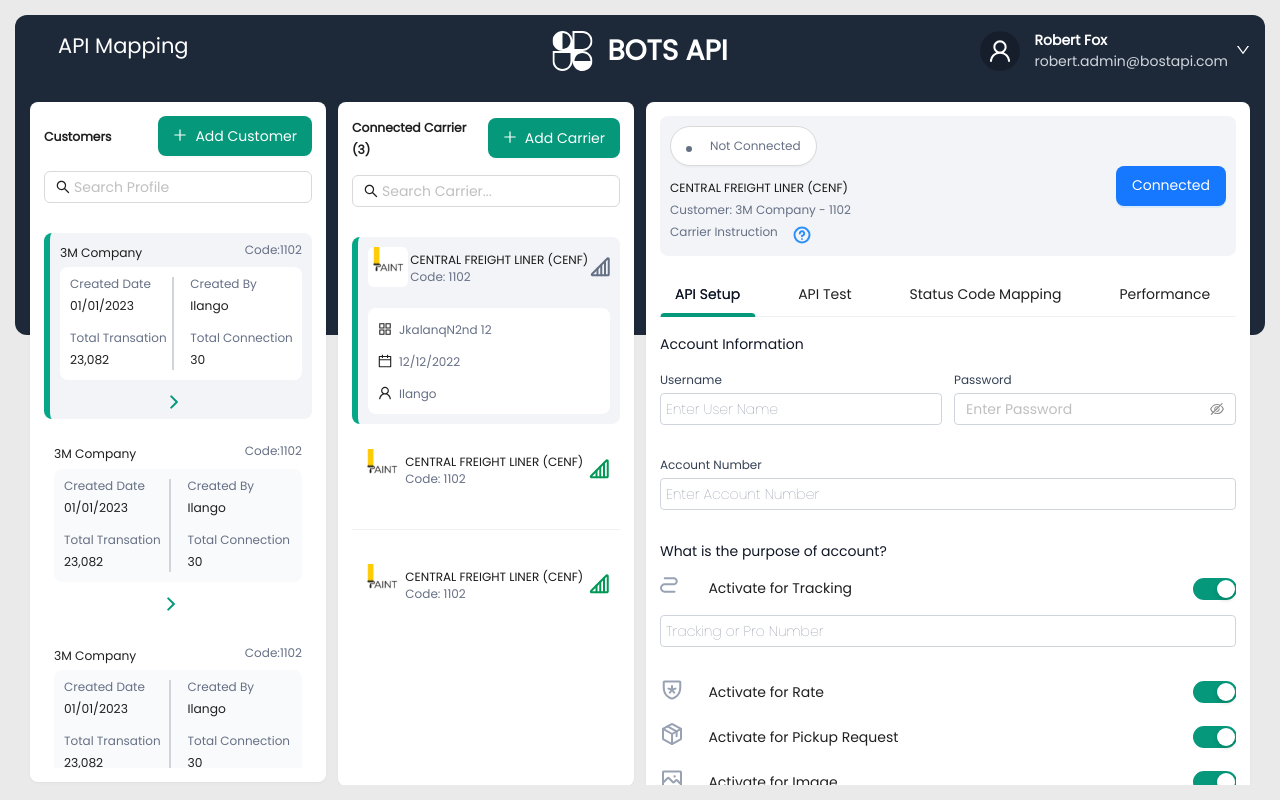
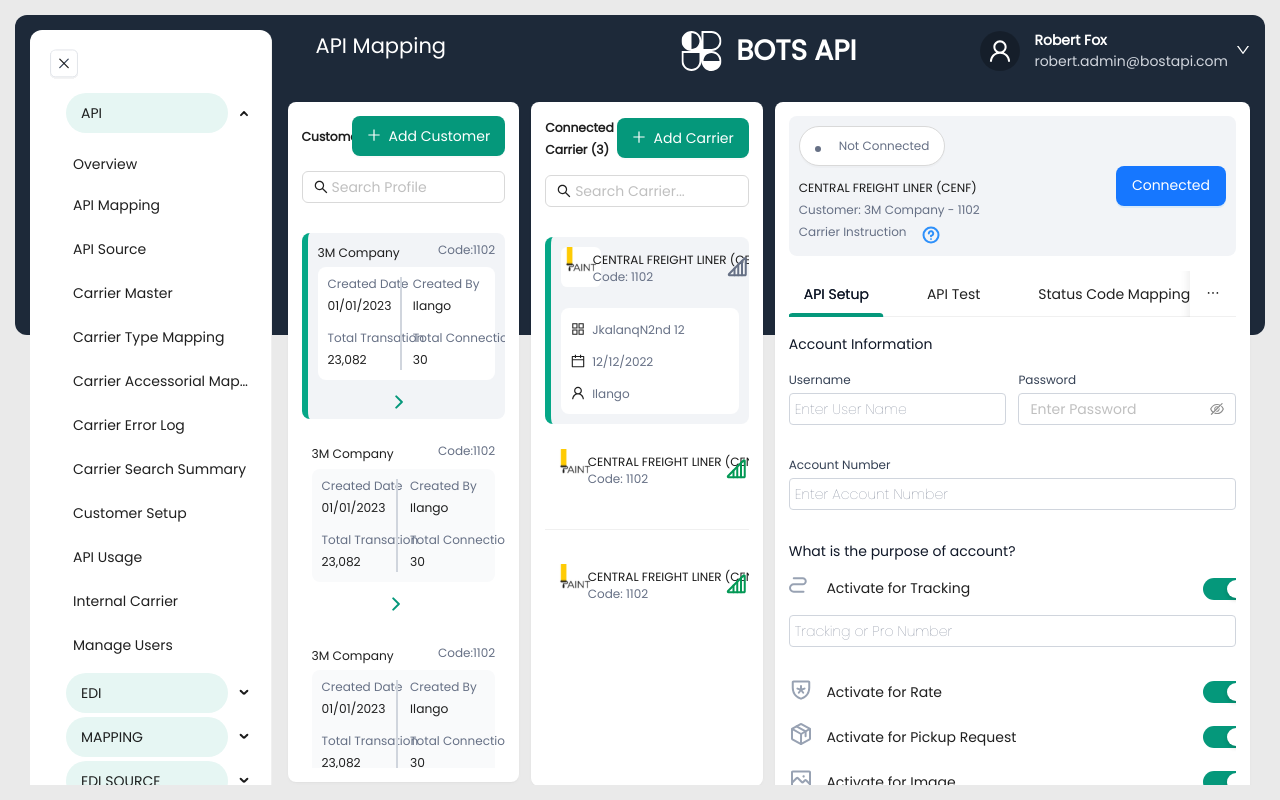
Before and after one commit to ursenthilmca/botsapi-1, a React (Create React App) app: page / in a window 1280 px wide. Built offline with nearby package versions, Linux system fonts and the light colour scheme; some icons are missing.

Commit message:
Menu update

```diff
--- a/src/modules/app-layout/app-layout.js
+++ b/src/modules/app-layout/app-layout.js
@@ -1,16 +1,32 @@
-import React, { Fragment } from "react";
+import React, { Fragment, useState } from "react";
 import { Outlet } from "react-router-dom";
 import "./app-layout.scss";
 import Header from "../header/header";
+import { Col, Row } from "antd";
+import MenuComponent from "../menu/menu";
 
 const AppLayout = () => {
+  const [showMenu, setShowMenu] = useState(true);
+
   return (
     <Fragment>
       <div className="main-container">
-        <Header/>
-        <div className="pt-30">
-          <Outlet />
-        </div>
+        <Row gutter={{ xs: 8, sm: 8, md: 16, lg: 16 }}>
+          {showMenu === true &&(
+            <Col sm={5}>
+          <div className="menu-container">
+            <MenuComponent closeMenuAction={() => setShowMenu(false)} />
+          </div>
+          </Col>
+          )}
+
+          <Col sm={showMenu === true ? 19 : 24}>
+            <Header updateMenu = {()=>setShowMenu(!showMenu)} />
+            <div className="pt-30">
+              <Outlet />
+            </div>
+          </Col>
+        </Row>
       </div>
       <div className="container-background"></div>
     </Fragment>
--- a/src/modules/header/header.js
+++ b/src/modules/header/header.js
@@ -10,8 +10,8 @@
 
 import "./header.scss";
 
-function Header() {
-  const [showMenu, setShowMenu] = useState(false);
+function Header(props) {
+  const [showMenu, setShowMenu] = useState(true);
   const nodeRef = useRef(null);
 
   const items = [
@@ -24,7 +24,7 @@
     <Row gutter={{ xs: 8, sm: 8, md: 16, lg: 16 }} className="header-container">
       <Col span={8}>
         <div className="hamburge-menu">
-          <HamburgerMenuIcon onClick={() => setShowMenu(true)} />
+          <HamburgerMenuIcon onClick={() => props.updateMenu()} />
           <div className="app-title">API Mapping</div>
         </div>
         {/* <CSSTransition
@@ -36,11 +36,11 @@
           onEnter={() => setShowMenu(false)}
           onExited={() => setShowMenu(true)}
         > */}
-        {showMenu === true && (
+        {/* {showMenu === true && (
           <div className="menu-container">
             <MenuComponent closeMenuAction={() => setShowMenu(false)} />
           </div>
-        )}
+        )} */}
         {/* </CSSTransition> */}
       </Col>
       <Col span={8}>
--- a/src/modules/menu/menu.scss
+++ b/src/modules/menu/menu.scss
@@ -1,5 +1,5 @@
 .menu-wrapper {
-  width: 256px;
+  // width: 256px;
   .menu-items {
     height: 96vh;
     border-radius: 12px;
```
